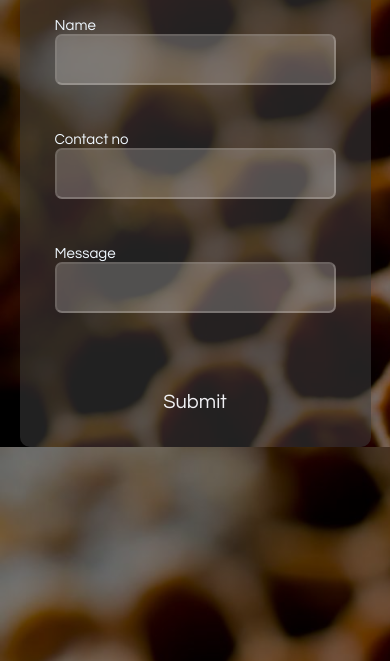
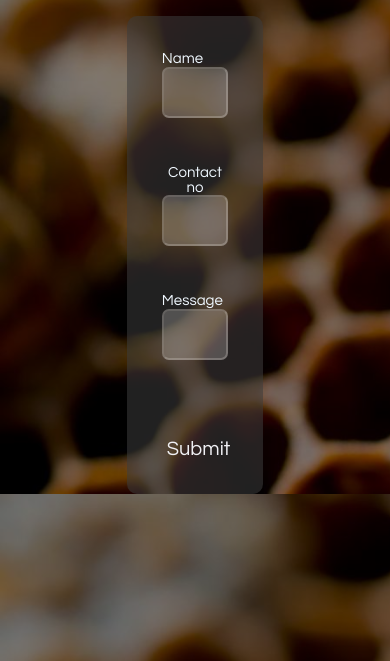
Before and after one commit to nandkishorr/Nector, a plain HTML site: page contact.html in a window 390 px wide. Shown: the part 183-844 px from the top of the page. Drawn offline with Linux system fonts and the light colour scheme.

Commit message:
Update stylee.css

```diff
--- a/stylee.css
+++ b/stylee.css
@@ -114,16 +114,3 @@ button{
 	color: rgb(0, 0, 0);
     border: ivory;
 }
-
-
-@media screen and (max-width: 768px)
-{
-  .main{
-    width: 90%;
-
-  }
-  .form{
-      font-size: 1em;
-
-  }
-}
```
